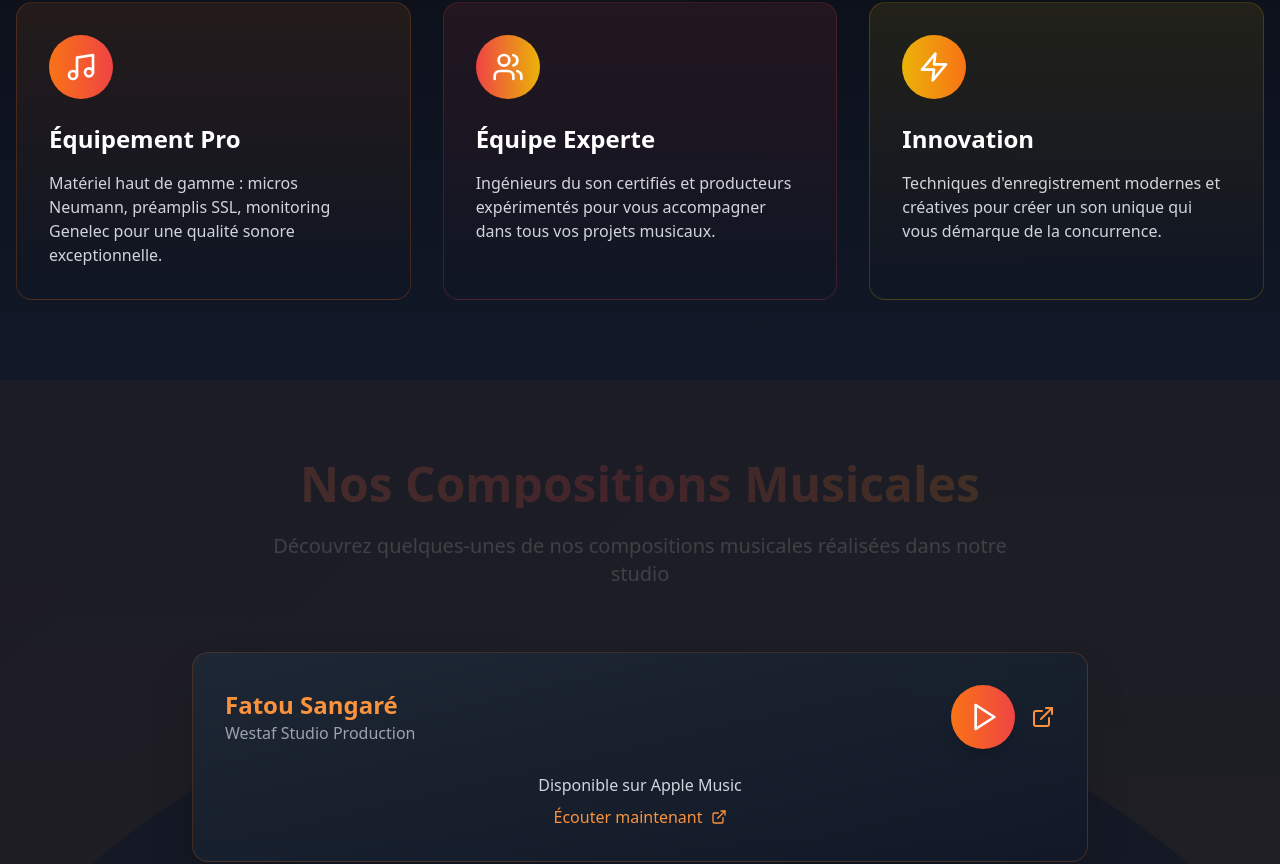
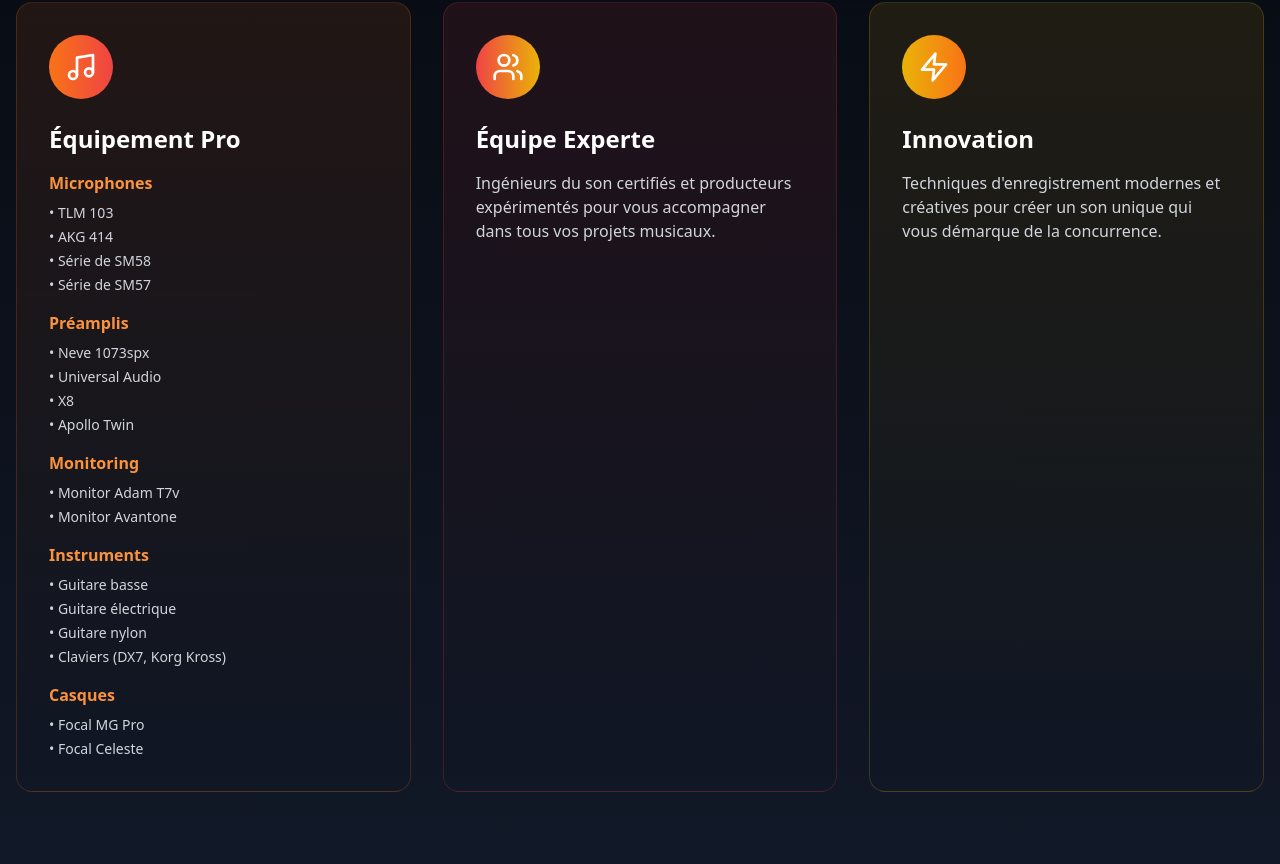
Before and after one commit to maigadems/DakarVibeStudio, a React (Vite) app: page /#accueil in a window 1280 px wide. Shown: the part 1734-2598 px from the top of the page. Built offline with nearby package versions, Linux system fonts and the light colour scheme.

Commit message:
page d'acceuil equipement

```diff
--- a/src/components/About.tsx
+++ b/src/components/About.tsx
@@ -63,10 +63,53 @@ const About = () => {
               <Music className="w-8 h-8 text-white" />
             </div>
             <h3 className="text-2xl font-bold text-white mb-4">Équipement Pro</h3>
-            <p className="text-gray-300">
-              Matériel haut de gamme : micros Neumann, préamplis SSL, monitoring Genelec
-              pour une qualité sonore exceptionnelle.
-            </p>
+            <div className="text-gray-300 space-y-4">
+              <div>
+                <h4 className="text-orange-400 font-semibold mb-2">Microphones</h4>
+                <ul className="space-y-1 text-sm">
+                  <li>• TLM 103</li>
+                  <li>• AKG 414</li>
+                  <li>• Série de SM58</li>
+                  <li>• Série de SM57</li>
+                </ul>
+              </div>
+
+              <div>
+                <h4 className="text-orange-400 font-semibold mb-2">Préamplis</h4>
+                <ul className="space-y-1 text-sm">
+                  <li>• Neve 1073spx</li>
+                  <li>• Universal Audio</li>
+                  <li>• X8</li>
+                  <li>• Apollo Twin</li>
+                </ul>
+              </div>
+
+              <div>
+                <h4 className="text-orange-400 font-semibold mb-2">Monitoring</h4>
+                <ul className="space-y-1 text-sm">
+                  <li>• Monitor Adam T7v</li>
+                  <li>• Monitor Avantone</li>
+                </ul>
+              </div>
+
+              <div>
+                <h4 className="text-orange-400 font-semibold mb-2">Instruments</h4>
+                <ul className="space-y-1 text-sm">
+                  <li>• Guitare basse</li>
+                  <li>• Guitare électrique</li>
+                  <li>• Guitare nylon</li>
+                  <li>• Claviers (DX7, Korg Kross)</li>
+                </ul>
+              </div>
+
+              <div>
+                <h4 className="text-orange-400 font-semibold mb-2">Casques</h4>
+                <ul className="space-y-1 text-sm">
+                  <li>• Focal MG Pro</li>
+                  <li>• Focal Celeste</li>
+                </ul>
+              </div>
+            </div>
           </div>
 
           <div className="bg-gradient-to-b from-red-500/10 to-transparent p-8 rounded-2xl border border-red-500/20 hover:border-red-500/40 transition-all duration-300">
```
